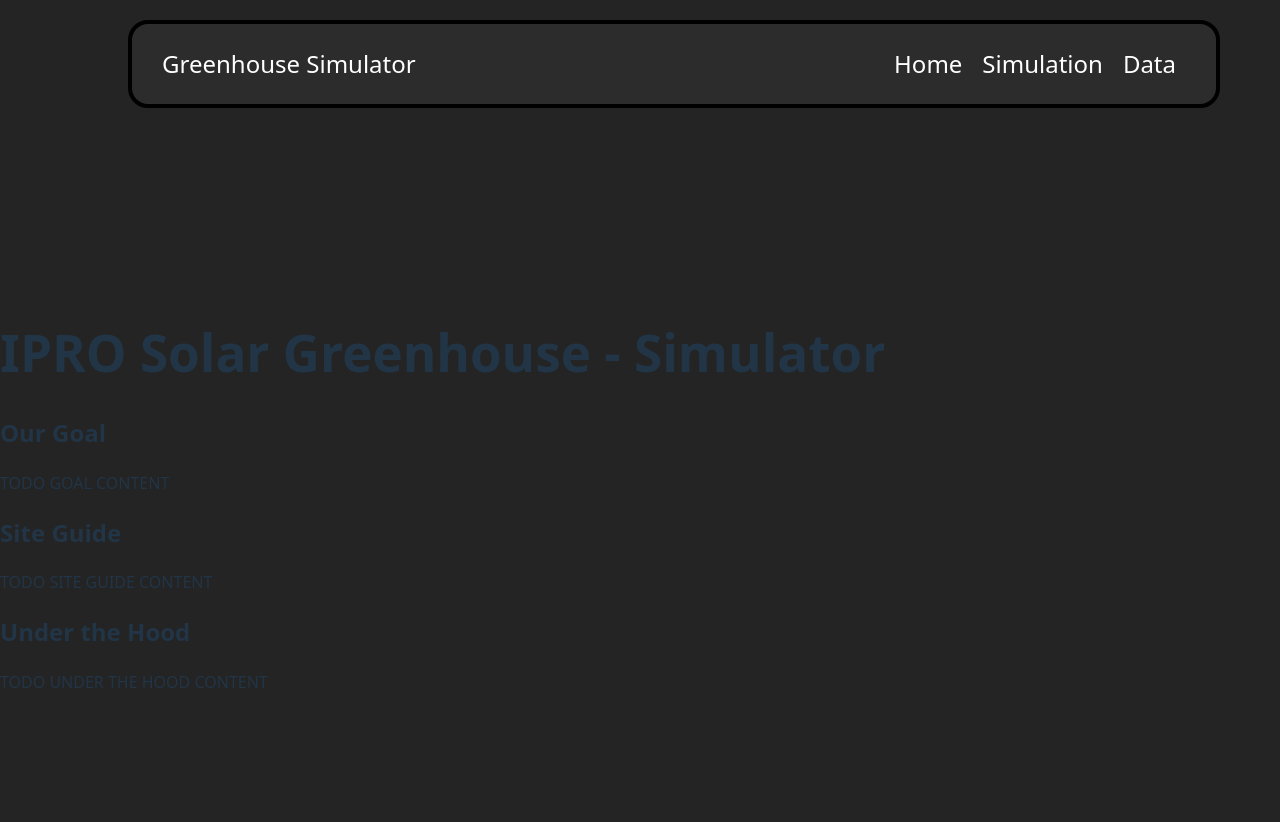
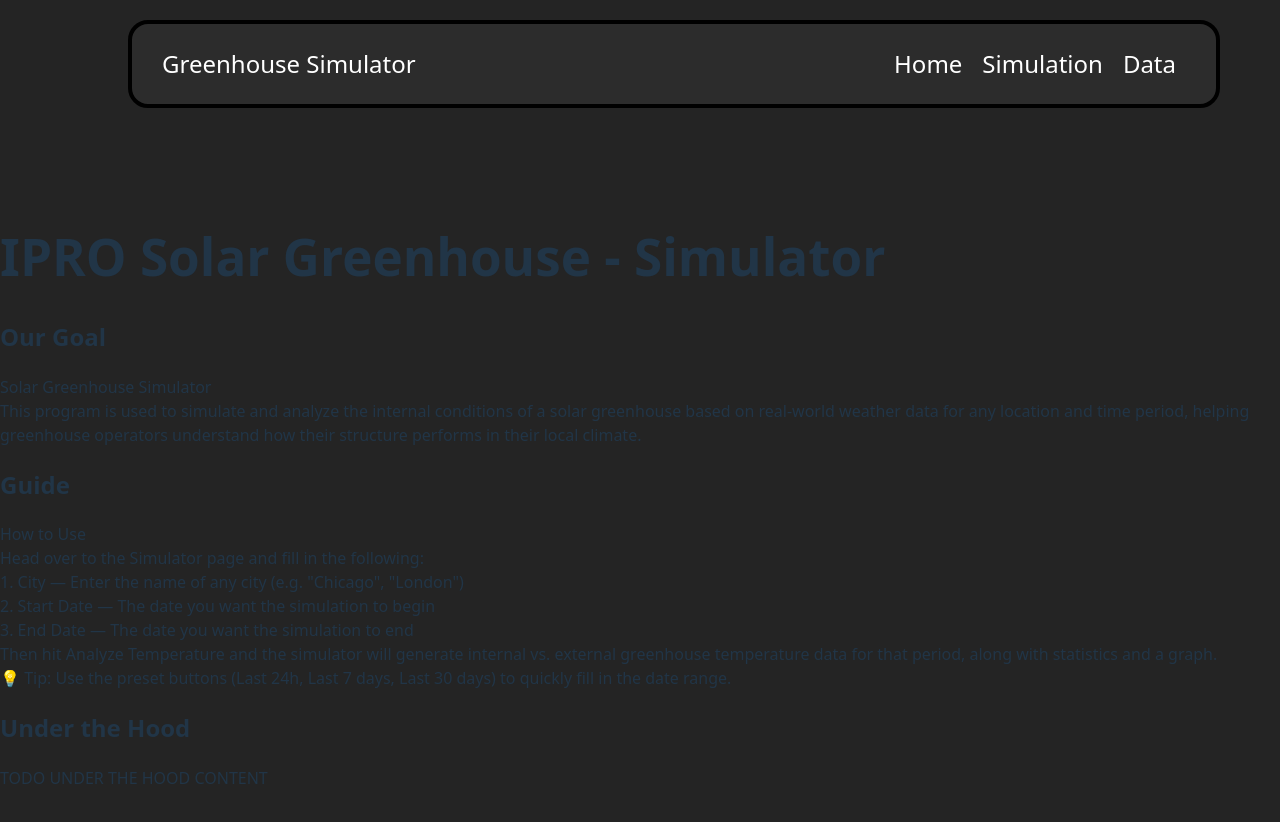
Before and after one commit to nthomas211/Solar-Greenhouse, a React (Vite) app in the folder frontend/greenhouse-simulation-app/: page / in a window 1280 px wide. Shown: the top 822 px of the page. Built offline with nearby package versions, Linux system fonts and the light colour scheme.

Commit message:
updated landingpage

```diff
--- a/frontend/greenhouse-simulation-app/src/pages/Landing.jsx
+++ b/frontend/greenhouse-simulation-app/src/pages/Landing.jsx
@@ -5,12 +5,26 @@ function Landing() {
 
       <h2>Our Goal</h2>
       <p>
-        TODO GOAL CONTENT
+        Solar Greenhouse Simulator <br />
+        This program is used to simulate and analyze the internal conditions of a solar greenhouse based on real-world weather data for any location and time period, helping greenhouse operators understand how their structure performs in their local climate.
+
       </p>
 
-      <h2>Site Guide</h2>
+      <h2>Guide</h2>
       <p>
-        TODO SITE GUIDE CONTENT
+        How to Use
+        <br />
+        Head over to the Simulator page and fill in the following:
+        <br />
+        1. City — Enter the name of any city (e.g. "Chicago", "London")
+        <br />
+        2. Start Date — The date you want the simulation to begin
+        <br />
+        3. End Date — The date you want the simulation to end
+        <br />
+        Then hit Analyze Temperature and the simulator will generate internal vs. external greenhouse temperature data for that period, along with statistics and a graph.
+        <br />
+        💡 Tip: Use the preset buttons (Last 24h, Last 7 days, Last 30 days) to quickly fill in the date range.
       </p>
 
       <h2>Under the Hood</h2>
```
